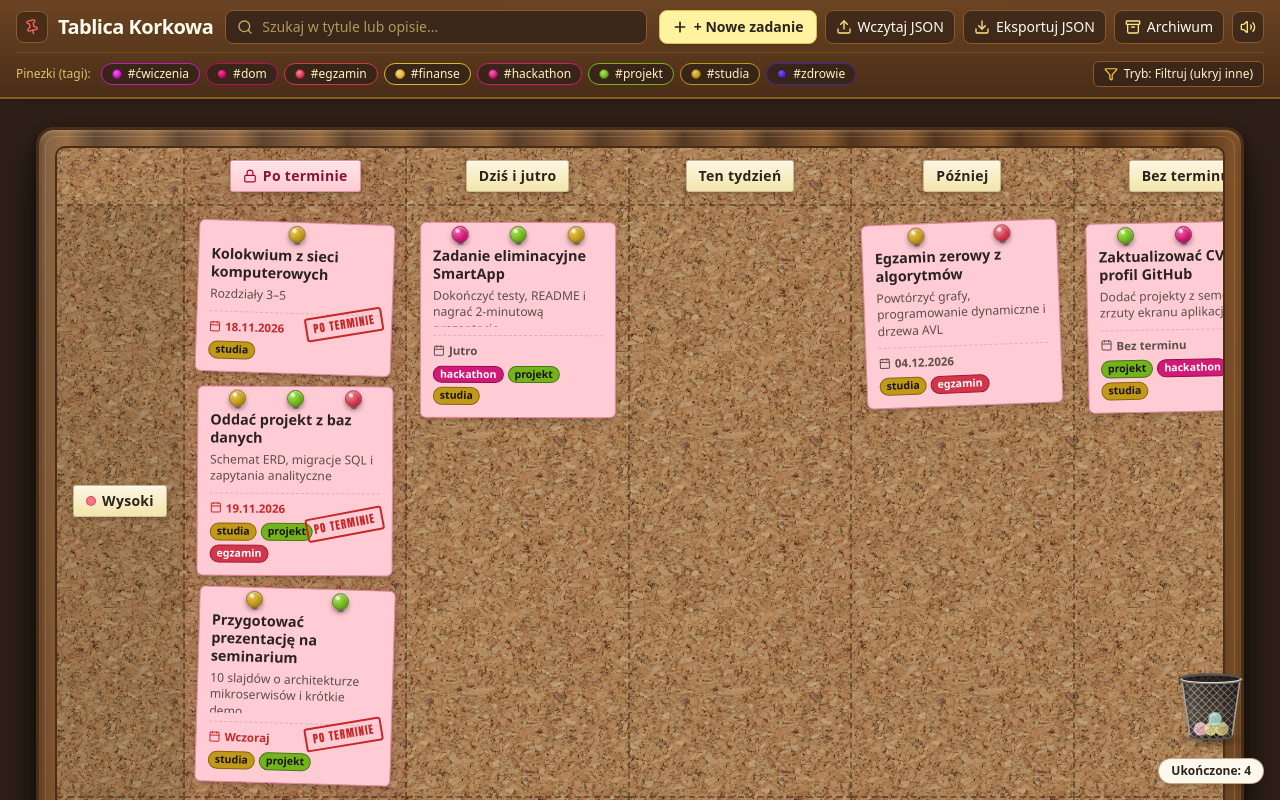
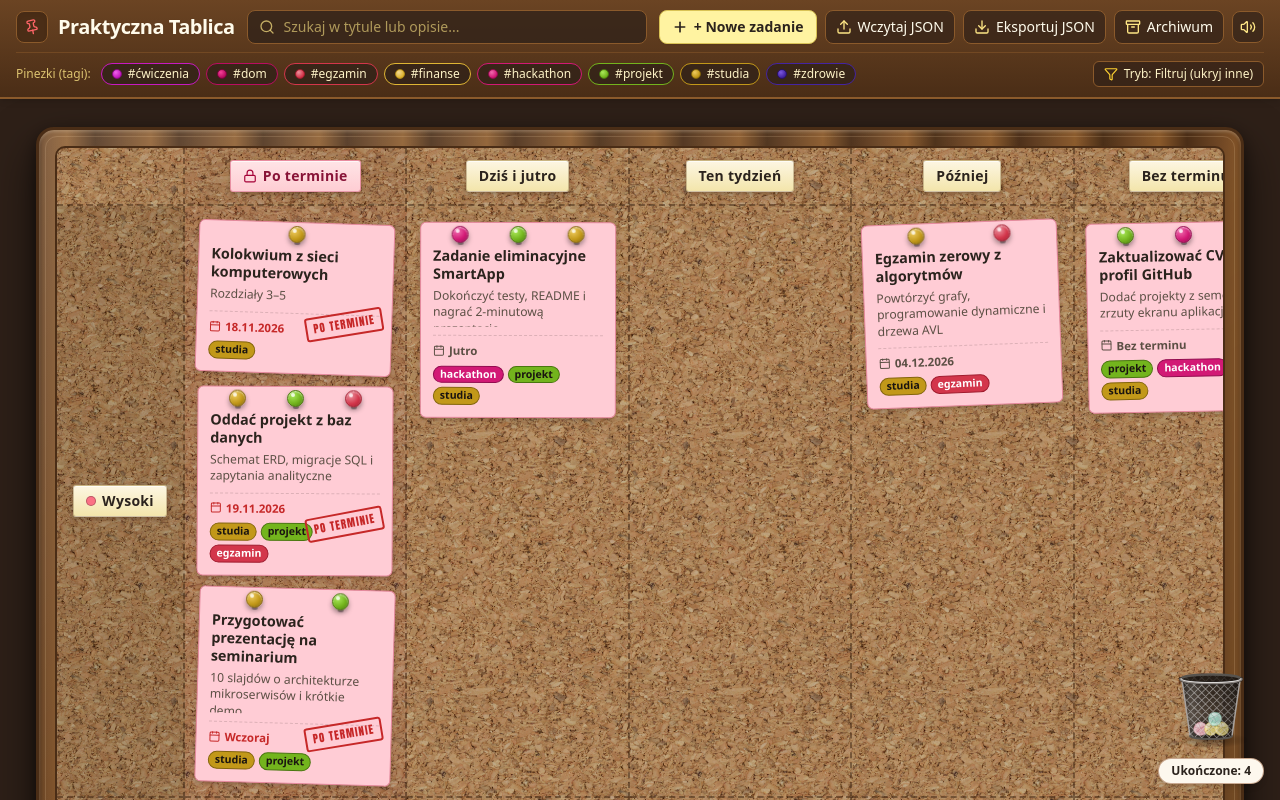
Before and after one commit to Danrejk/zadanie-eliminacyjne-BCM, a React (Vite) app: page / in a window 1280 px wide. Shown: the top 800 px of the page. Built offline with nearby package versions, Linux system fonts and the light colour scheme.

Commit message:
Zmiana nazwy na 'Praktyczna Tablica'

```diff
--- a/index.html
+++ b/index.html
@@ -3,7 +3,7 @@
   <head>
     <meta charset="UTF-8" />
     <meta name="viewport" content="width=device-width, initial-scale=1.0" />
-    <title>Tablica Korkowa — SmartApp</title>
+    <title>Praktyczna Tablica — SmartApp</title>
     <link
       rel="icon"
       type="image/svg+xml"
--- a/src/components/TopBar.tsx
+++ b/src/components/TopBar.tsx
@@ -201,7 +201,7 @@ export function TopBar() {
               <Pin className="h-4 w-4 text-red-400 -rotate-12" />
             </span>
             <h1 className="text-lg sm:text-xl font-bold tracking-tight text-amber-50 drop-shadow-xs">
-              Tablica Korkowa
+              Praktyczna Tablica
             </h1>
           </div>
 
```
Also changed, not shown: 2 other files (tests, documents, lock files or other folders).
